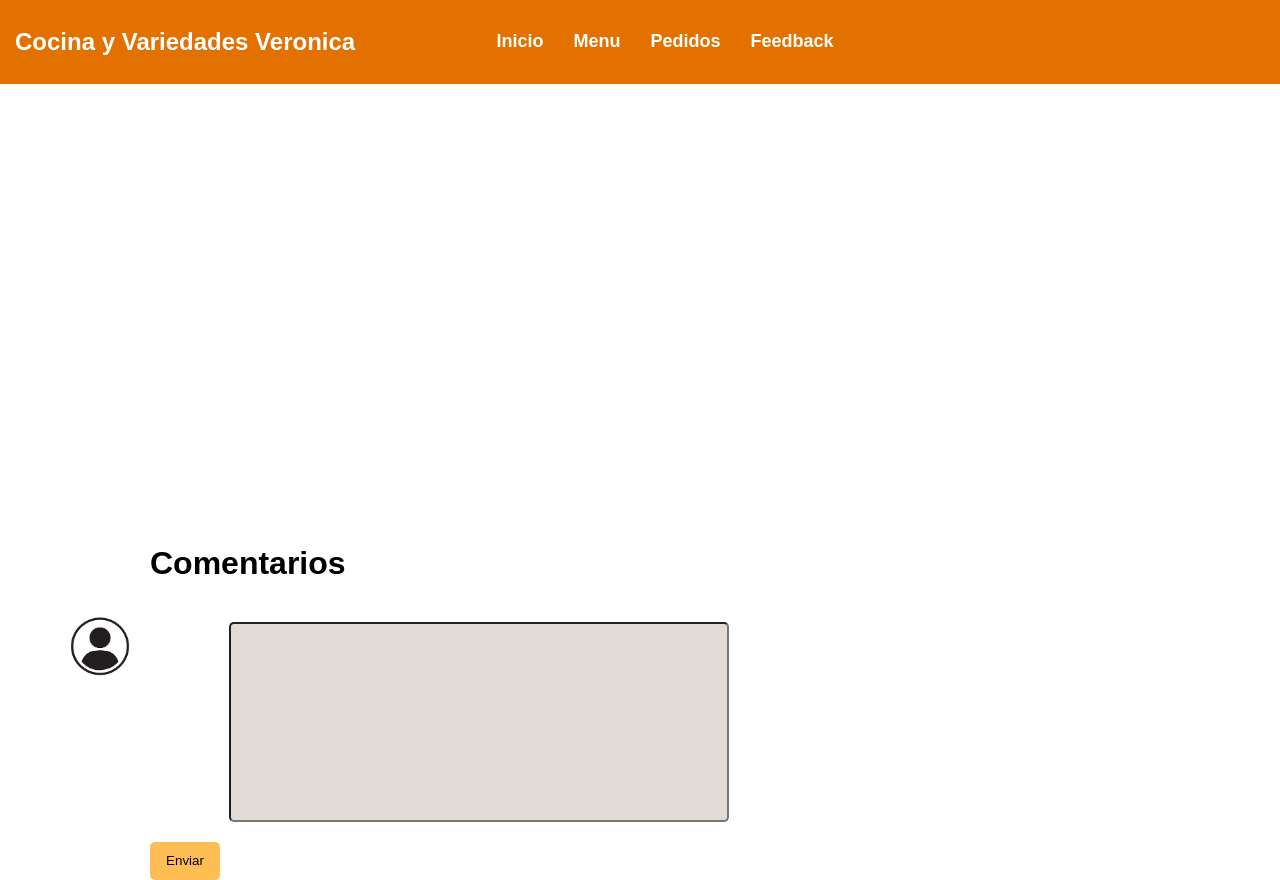
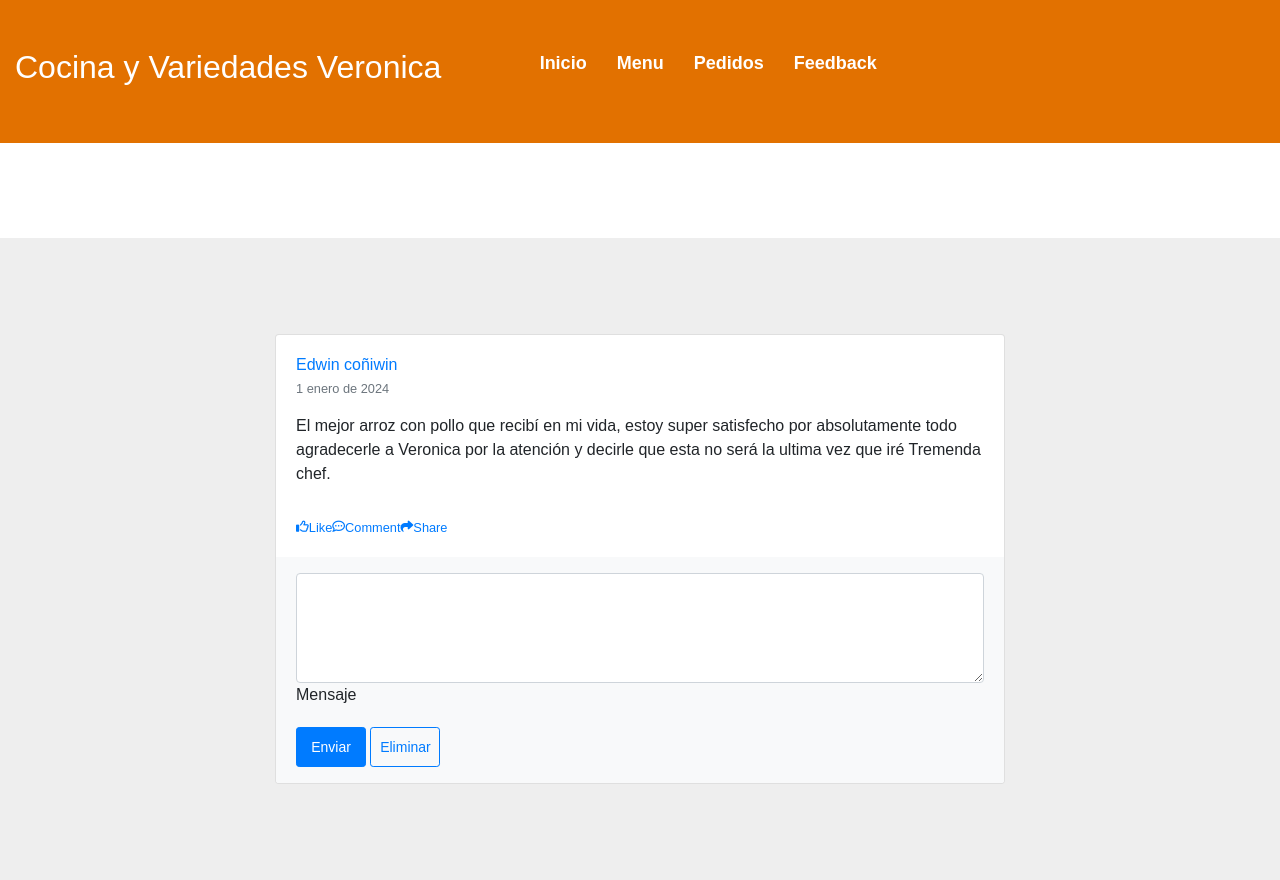
Before and after one commit to JosueE28/ProyectoInge, a plain HTML site: page ProyectoFinal/feedback.html in a window 1280 px wide. Drawn offline with nearby package versions, Linux system fonts and the light colour scheme.

Commit message:
Cambios finales

```diff
--- a/ProyectoFinal/css/style.css
+++ b/ProyectoFinal/css/style.css
@@ -310,3 +310,53 @@ main {
         }
     }
 }
+
+.body2{
+    display: flex;
+
+    height: 80vh;
+    flex-direction: column;
+
+}
+
+.header2{
+    display: flex;
+    height:50%;
+    width: 100%;
+    flex-direction: column;
+
+
+    nav{
+        display: flex;
+        width: 100%;
+        align-items: center;
+        justify-content: space-between;
+        height: 20%;
+        padding: 5px;
+        background-color: rgb(226, 113, 0);
+
+
+        h2{
+            margin-left: 10px;
+            color:white;
+        }
+        ul{
+            list-style-type: none;
+            display: flex;
+            margin-right: 20px;
+            gap: 30px;
+            transform: translateX(-140px);
+
+            li{
+
+                font-weight: bold;
+                font-size: 18px;
+
+                a{
+                    text-decoration: none;
+                    color: white;
+                }
+            }
+        }
+    }
+}
--- a/ProyectoFinal/css/styleFeedB.css
+++ b/ProyectoFinal/css/styleFeedB.css
@@ -1,4 +1,17 @@
+
+
+
+body{
+    display: flex;
+
+    height: 110vh;
+    flex-direction: column;
+
+}
+
+
 .titulo{
+
     margin-top: 125px;
     margin-left: 75px;
     margin-left: 150px;
@@ -37,3 +50,39 @@ button:hover{
     margin-left: 50px;
 
 }
+
+header{
+.nav3{
+    display: flex;
+    width: 100%;
+    align-items: center;
+    justify-content: space-between;
+    height: 60%;
+    padding: 5px;
+    background-color: rgb(226, 113, 0);
+
+
+    h2{
+        margin-left: 10px;
+        color:white;
+    }
+    ul{
+        list-style-type: none;
+        display: flex;
+        margin-right: 20px;
+        gap: 30px;
+        transform: translateX(-140px);
+
+        li{
+
+            font-weight: bold;
+            font-size: 18px;
+
+            a{
+                text-decoration: none;
+                color: white;
+            }
+        }
+    }
+}
+}
--- a/ProyectoFinal/feedback.html
+++ b/ProyectoFinal/feedback.html
@@ -4,15 +4,17 @@
 <head>
     <meta charset="UTF-8">
     <meta name="viewport" content="width=device-width, initial-scale=1.0">
-    <title>Comentarios</title>
-    <title>Feedback</title>
+
     <link rel="stylesheet" href="css/styleFeedB.css">
+    <link rel="stylesheet" href="https://maxcdn.bootstrapcdn.com/bootstrap/4.5.2/css/bootstrap.min.css">
+
     <link rel="stylesheet" href="css/style.css">
+    <title>Tienda Online</title>
 </head>
 <body>
     <header>
 
-        <nav>
+        <nav class="nav3">
             <h2>Cocina y Variedades Veronica</h2>
             <ul>
                 <li><a href="index.html">Inicio</a></li>
@@ -23,13 +25,64 @@
             <div width="100px"></div>
         </nav>
     </header>
-    <div class="titulo"><h1>Comentarios</h1></div>
-    <div class="usuario">
+    <section style="background-color: #eee;">
+        <div class="container my-5 py-5">
+          <div class="row d-flex justify-content-center">
+            <div class="col-md-12 col-lg-10 col-xl-8">
+              <div class="card">
+                <div class="card-body">
+                  <div class="d-flex flex-start align-items-center">
+                    <div>
+                      <h6 class="fw-bold text-primary mb-1">Edwin coñiwin</h6>
+                      <p class="text-muted small mb-0">
+                        1 enero de 2024
+                      </p>
+                    </div>
+                  </div>
 
-        <img id="logousu" src="images/iconousuario.png" alt="">
-        <input type="text"> <br>
-    </div>
+                  <p class="mt-3 mb-4 pb-2">
+                    El mejor arroz con pollo que recibí en mi vida, estoy super satisfecho por absolutamente todo
+                    agradecerle a Veronica por la atención y decirle que esta no será la ultima vez que iré
+                    Tremenda chef.
+                  </p>
 
-    <button type="submit">Enviar</button>
+                  <div class="small d-flex justify-content-start">
+                    <a href="#!" class="d-flex align-items-center me-3">
+                      <i class="far fa-thumbs-up me-2"></i>
+                      <p class="mb-0">Like</p>
+                    </a>
+                    <a href="#!" class="d-flex align-items-center me-3">
+                      <i class="far fa-comment-dots me-2"></i>
+                      <p class="mb-0">Comment</p>
+                    </a>
+                    <a href="#!" class="d-flex align-items-center me-3">
+                      <i class="fas fa-share me-2"></i>
+                      <p class="mb-0">Share</p>
+                    </a>
+                  </div>
+                </div>
+                <div class="card-footer py-3 border-0" style="background-color: #f8f9fa;">
+                  <div class="d-flex flex-start w-100">
+                    <div data-mdb-input-init class="form-outline w-100">
+                      <textarea class="form-control" id="textAreaExample" rows="4"
+                        style="background: #fff;"></textarea>
+                      <label class="form-label" for="textAreaExample">Mensaje</label>
+                    </div>
+                  </div>
+                  <div class="float-end mt-2 pt-1">
+                    <button  type="button" data-mdb-button-init data-mdb-ripple-init class="btn btn-primary btn-sm">Enviar </button>
+                    <button  type="button" data-mdb-button-init data-mdb-ripple-init class="btn btn-outline-primary btn-sm">Eliminar</button>
+                  </div>
+                </div>
+              </div>
+            </div>
+          </div>
+        </div>
+      </section>
+      <script src="https://code.jquery.com/jquery-3.5.1.slim.min.js"></script>
+  <script src="https://cdn.jsdelivr.net/npm/@popperjs/core@2.5.4/dist/umd/popper.min.js"></script>
+  <script src="https://stackpath.bootstrapcdn.com/bootstrap/4.5.2/js/bootstrap.min.js"></script>
+  <script src="https://kit.fontawesome.com/a076d05399.js" crossorigin="anonymous"></script>
+
 
 </body>
```
Also changed, not shown: ProyectoFinal/menu.html (+1 -1 lines), ProyectoFinal/pedidos.html (+4 -3 lines).
